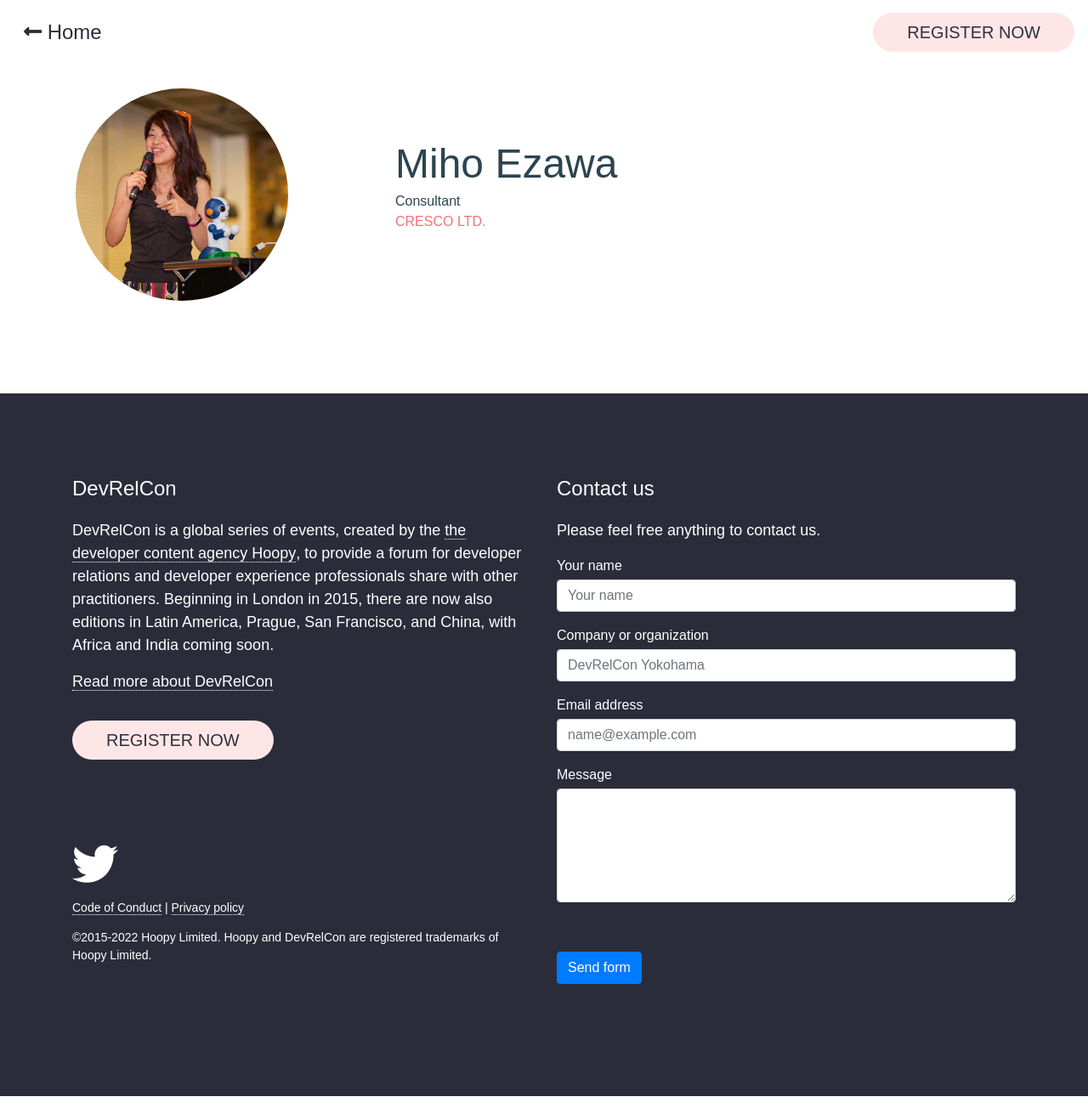
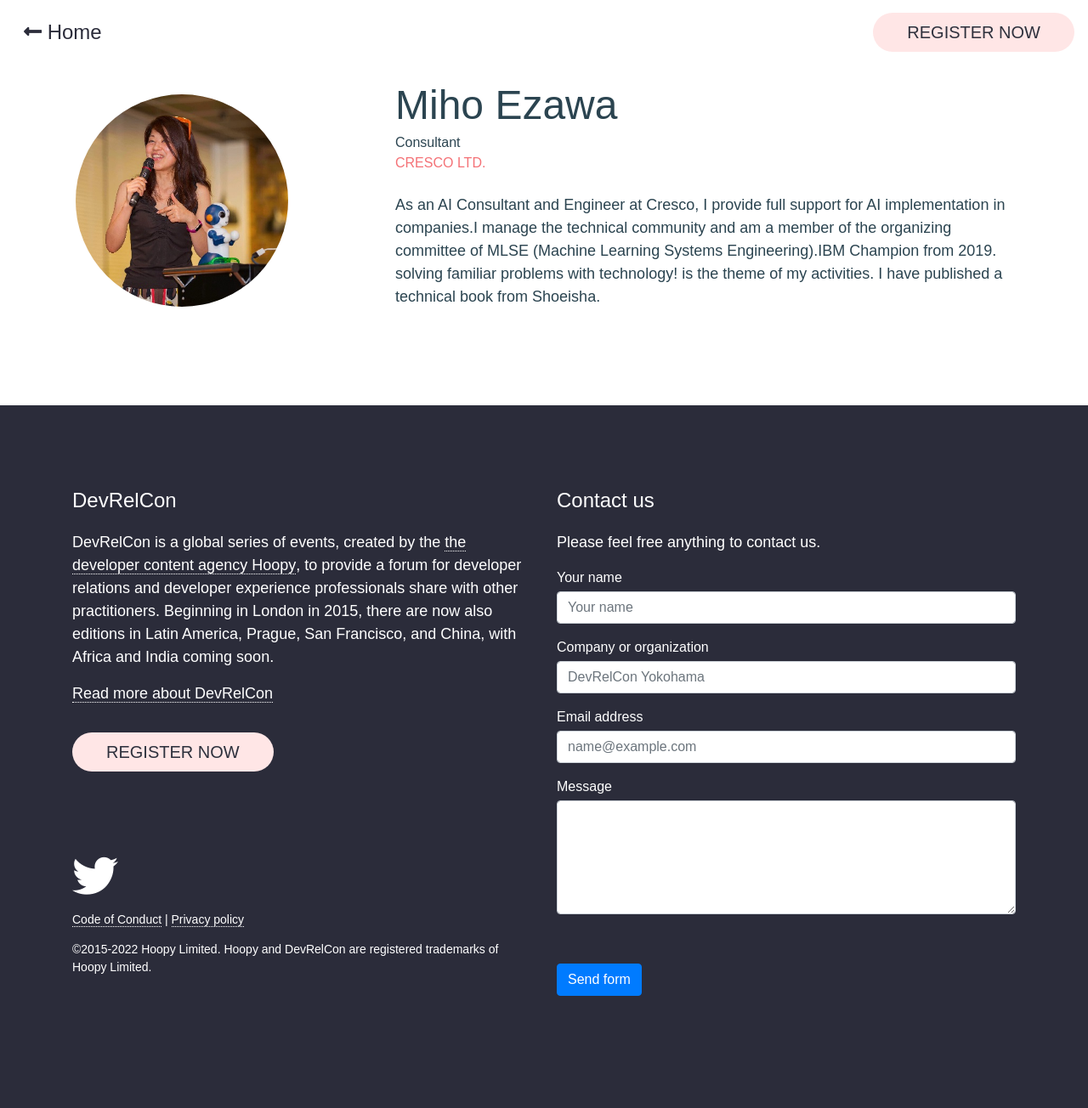
Before and after one commit to DevRelConTokyo/2023, a Jekyll site: the page built from organizers/miho.md, in a window 1280 px wide and 1304 px high. Shown: the whole window at 85% size. Built offline with Jekyll 4.4.1, drawn with Linux system fonts in a browser that asks for light colours; nearby versions of some CDN libraries; some web fonts are replaced.

Commit message:
auto update

```diff
--- a/_data/organizers.json
+++ b/_data/organizers.json
@@ -335,7 +335,7 @@
     "facebook": "https://www.facebook.com/miho.ezawa/",
     "linkedin": "https://www.linkedin.com/in/miho-ezawa-8a3403a8/",
     "profile_ja": "クレスコでAIコンサル・エンジニアとして企業へのAI導入を全力サポート。2019年からIBM Champion、技術系コミュニティのイベント企画運営やMLSEの組織運営委員をしています。テクノロジーで身近な課題を解決！をテーマに活動中。翔泳社から技術書もだしてます。",
-    "profile_en": "",
+    "profile_en": "As an AI Consultant and Engineer at Cresco, I provide full support for AI implementation in companies.I manage the technical community and am a member of the organizing committee of MLSE (Machine Learning Systems Engineering).IBM Champion from 2019. solving familiar problems with technology! is the theme of my activities. I have published a technical book from Shoeisha.",
     "company_ja": "CRESCO",
     "company_en": "CRESCO LTD."
   },
```
